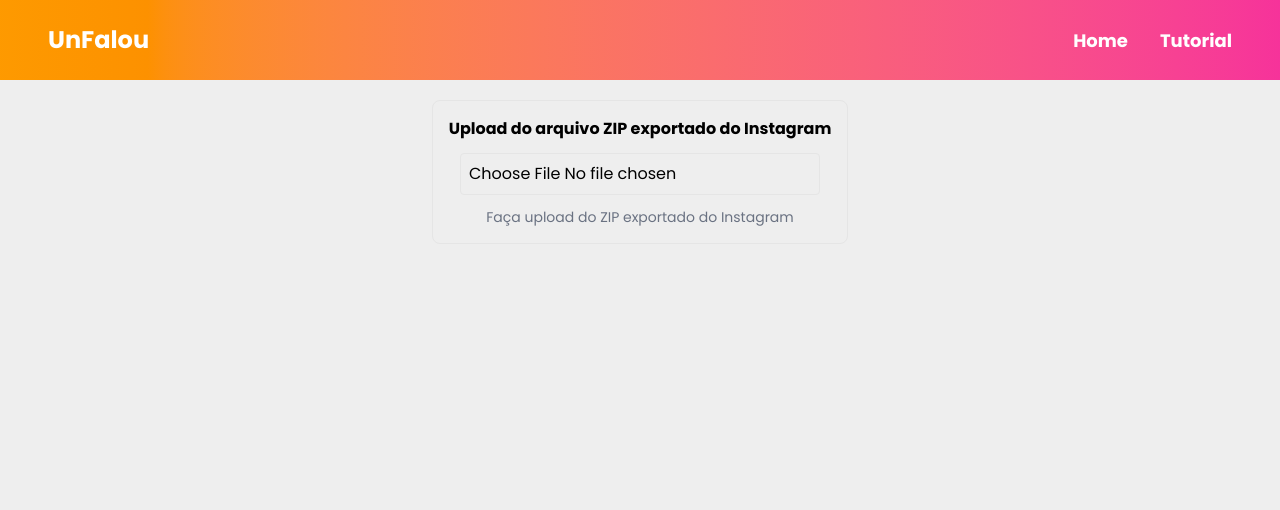
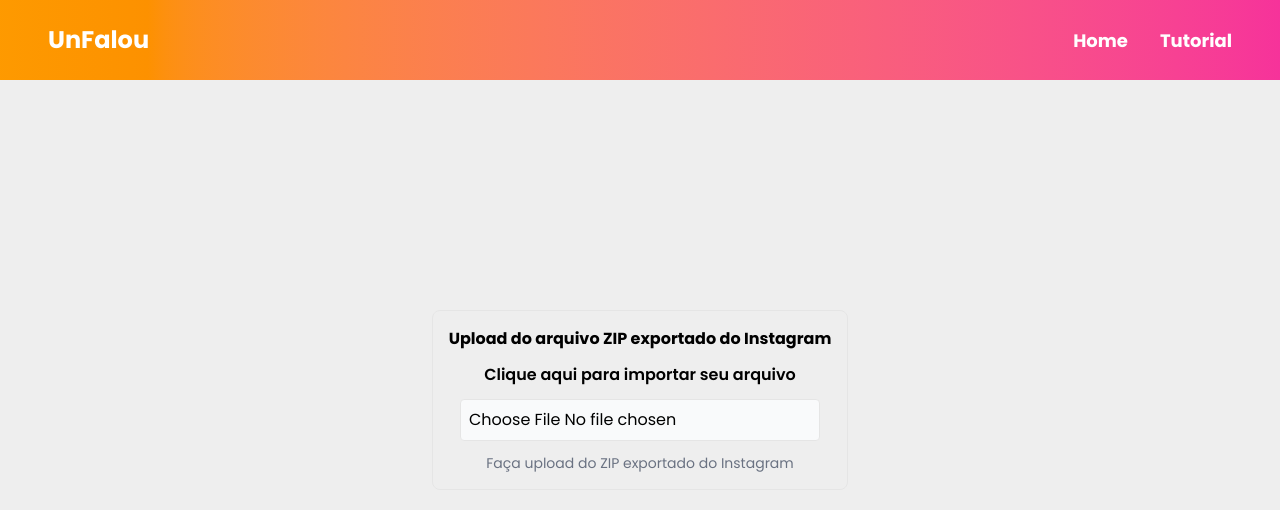
Before and after one commit to mateussilvacrs/unfalou, a Next.js app: page / in a window 1280 px wide. Shown: the top 510 px of the page. Built offline with nearby package versions, Linux system fonts and the light colour scheme.

Commit message:
center upload

```diff
--- a/app/page.tsx
+++ b/app/page.tsx
@@ -168,7 +168,7 @@ function showAllUsers() {
   const totalUsers = followers.length + following.length;
 
   return (
-   <div className="h-full">
+   <div className="-h-[80%]">
     <div className="flex flex-col items-center justify-center gap-8 p-4 mt-1">
 
 
@@ -180,47 +180,45 @@ function showAllUsers() {
         />
       )}
 
-      {/* Estatísticas */}
-      {uploaded && (
-<div className="grid grid-cols-2 gap-5 w-screen p-5
-                sm:grid-cols-2 md:grid-cols-4 md:w-[80%] md:mx-auto">
-  {/* Card 1 */}
+
+
+{/* Upload */}
+{!uploaded ? (
+  <div className="fixed inset-0 flex items-center justify-center">
+    <UploadZip
+      onFollowersLoaded={showFollowers}
+      onFollowingLoaded={showFollowing}
+    />
+  </div>
+) : (
+
+  /* Estatísticas */
+  <div className={`flex flex-col items-center gap-5 p-4 w-full ${!visibleTable ? "fixed inset-0 justify-center" : ""}`}>
+    <div className="grid grid-cols-2 gap-5 w-full sm:grid-cols-2 md:grid-cols-4 md:w-[80%]">
       <div className="flex flex-col justify-between items-center text-center gap-2 md:gap-5 p-3 bg-gray-100 rounded-lg shadow h-full">
         <span className="font-bold">Seguidores: {followers.length}</span>
         <Button onClick={showFollowersUsers}>Ver meus seguidores</Button>
       </div>
 
-  {/* Card 2 */}
       <div className="flex flex-col justify-between items-center text-center gap-2 md:gap-5 p-3 bg-gray-100 rounded-lg shadow h-full">
         <span className="font-bold">Seguindo: {following.length}</span>
         <Button onClick={showFollowingUsers}>Ver quem eu sigo</Button>
       </div>
 
-  {/* Card 3 */}
       <div className="flex flex-col justify-between items-center text-center gap-2 md:gap-5 p-3 bg-gray-100 rounded-lg shadow h-full">
         <span className="font-bold">Não te seguem de volta: {notFollowingBackCount}</span>
         <Button onClick={showNotFollowingBack}>Ver quem não segue</Button>
       </div>
 
-  {/* Card 4 */}
       <div className="flex flex-col justify-between items-center text-center gap-2 md:gap-5 p-3 bg-gray-100 rounded-lg shadow h-full">
         <span className="font-bold">Total: {totalUsers}</span>
         <Button onClick={showAllUsers}>Ver todos</Button>
       </div>
-
     </div>
 
+    <Button onClick={resetVerification}>Fazer nova verificação</Button>
+  </div>
 )}
-      {/* Upload */}
-      {!uploaded ? (
-        <UploadZip
-          onFollowersLoaded={showFollowers}
-          onFollowingLoaded={showFollowing}
-        />
-      ) : (
-        <Button onClick={resetVerification}>Fazer nova verificação</Button>
+</div>
+</div>
 )}
-      {/* Tabela */}
-
-    </div>
-</div> )}
--- a/components/UploadZip/UploadZip.tsx
+++ b/components/UploadZip/UploadZip.tsx
@@ -160,13 +160,16 @@ export default function UploadZip({ onFollowersLoaded, onFollowingLoaded }: Prop
   return (
     <div className="flex flex-col items-center gap-3 border text-center rounded-md p-4">
       <p className="font-bold">Upload do arquivo ZIP exportado do Instagram</p>
-
+<label htmlFor="instagramZip" className="cursor-pointer  font-semibold">
+  Clique aqui para importar seu arquivo
+</label>
 <input
+  id="instagramZip"
   type="file"
   accept=".zip"
   onChange={handleZip}
   disabled={loading}
-        className="border p-2 rounded cursor-pointer disabled:opacity-50 disabled:cursor-not-allowed"
+  className="border bg-gray-50 p-2 rounded cursor-pointer disabled:opacity-50 disabled:cursor-not-allowed"
 />
 
       {loading && (
```
Lines whose indentation alone changed are shown as unchanged.
